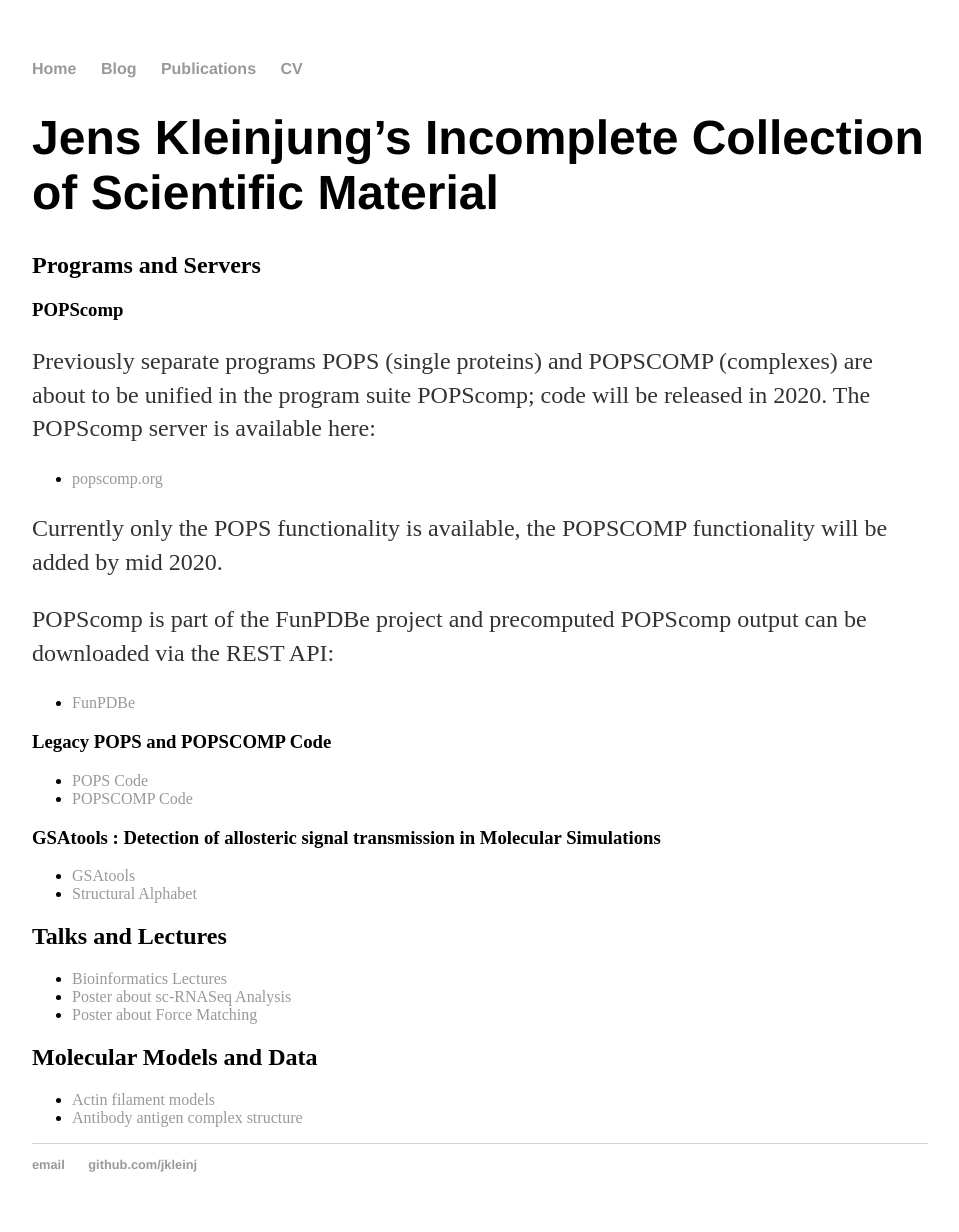
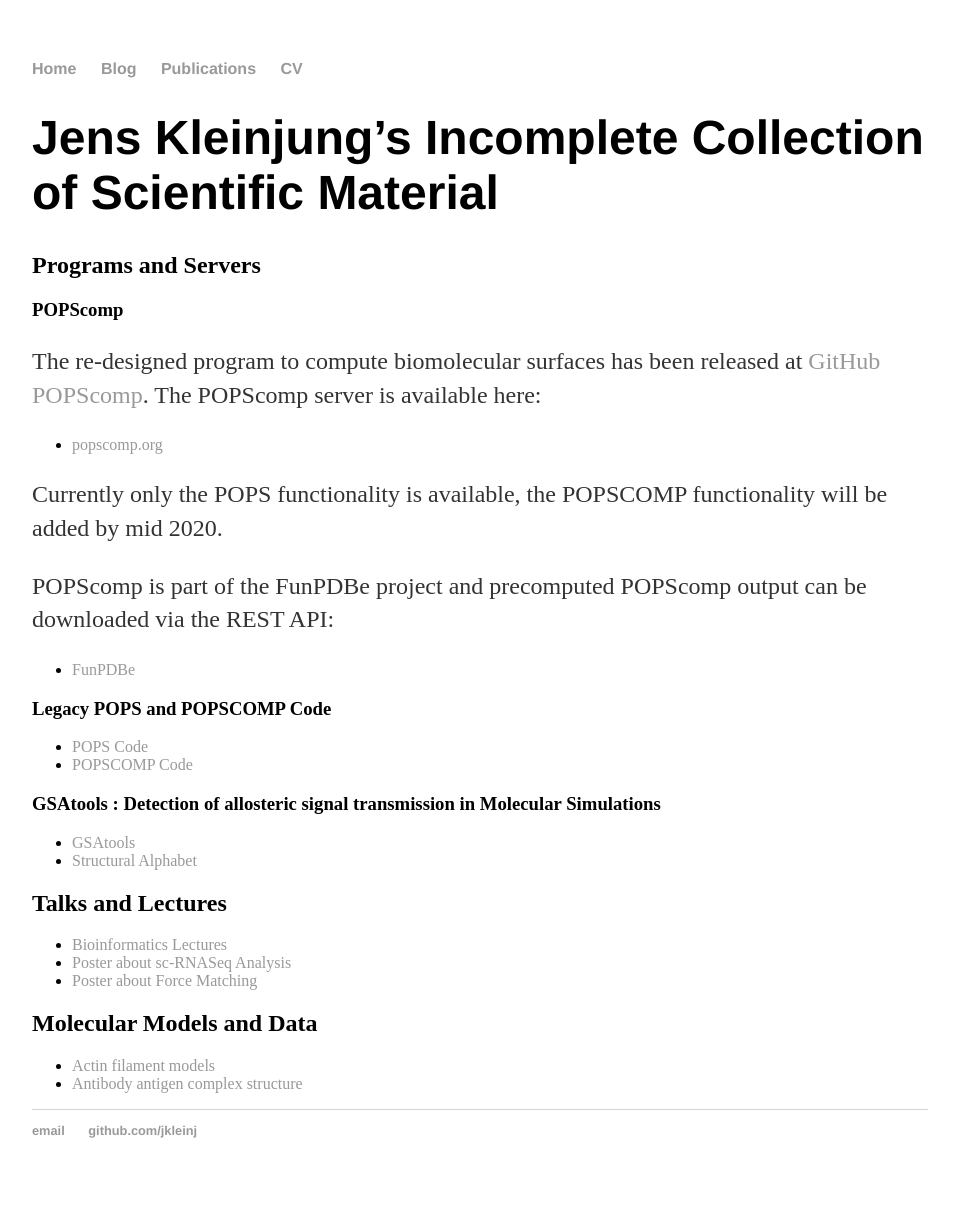
Before and after one commit to jkleinj/jkleinj.github.io, a Jekyll site: the page built from index.md, in a window 1280 px wide. Shown: the whole page, without its empty margins (160-1119 px from the left). Built offline with Jekyll 4.4.1, drawn with Linux system fonts in a browser that asks for light colours; after the commit the page ends 1198 px from its top, so only the background shows below that.

Commit message:
Update index.md

```diff
--- a/index.md
+++ b/index.md
@@ -7,8 +7,8 @@ title: Jens Kleinjung
 
 ## Programs and Servers
 ### POPScomp
-Previously separate programs POPS (single proteins) and POPSCOMP (complexes) are about to be unified
-in the program suite POPScomp; code will be released in 2020.
+The re-designed program to compute biomolecular surfaces has been released at
+[GitHub POPScomp](https://github.com/Fraternalilab/POPScomp).
 The POPScomp server is available here:
 * [popscomp.org](http://popscomp.org:3838)
 
```
